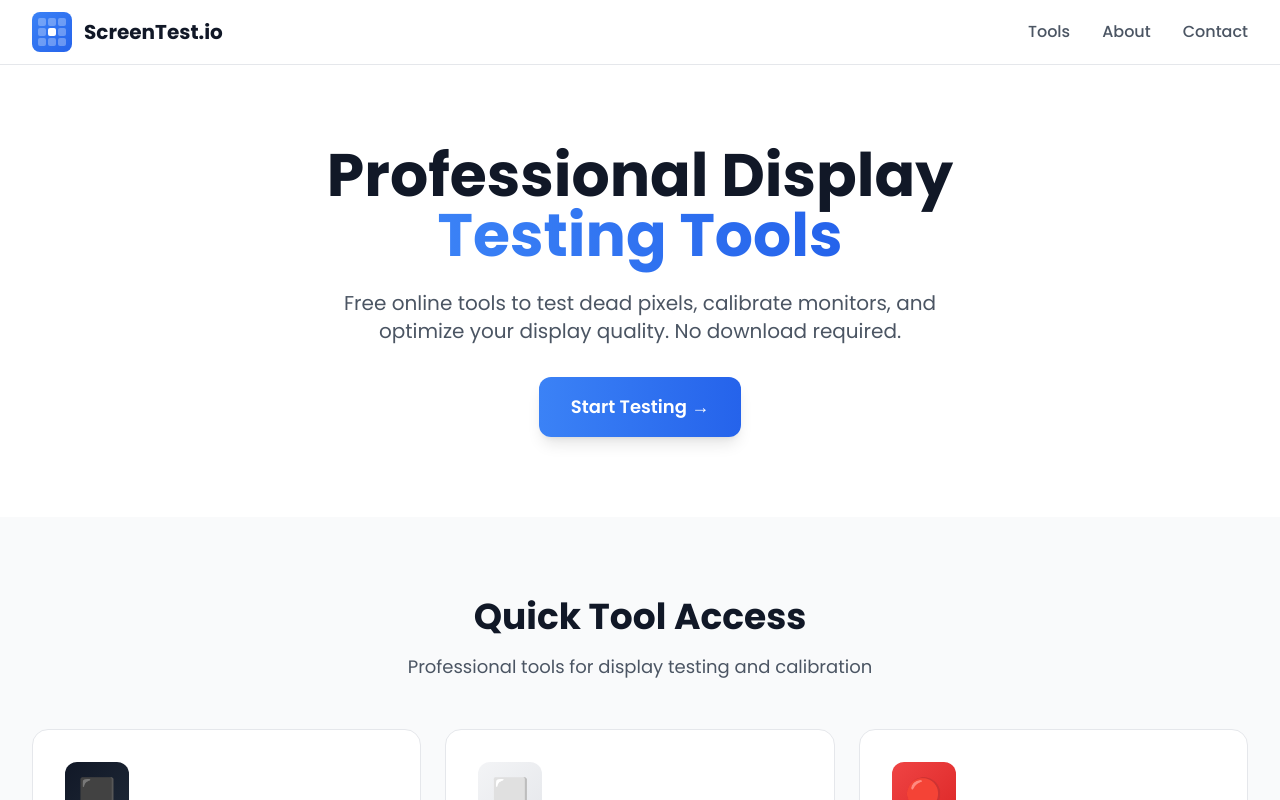
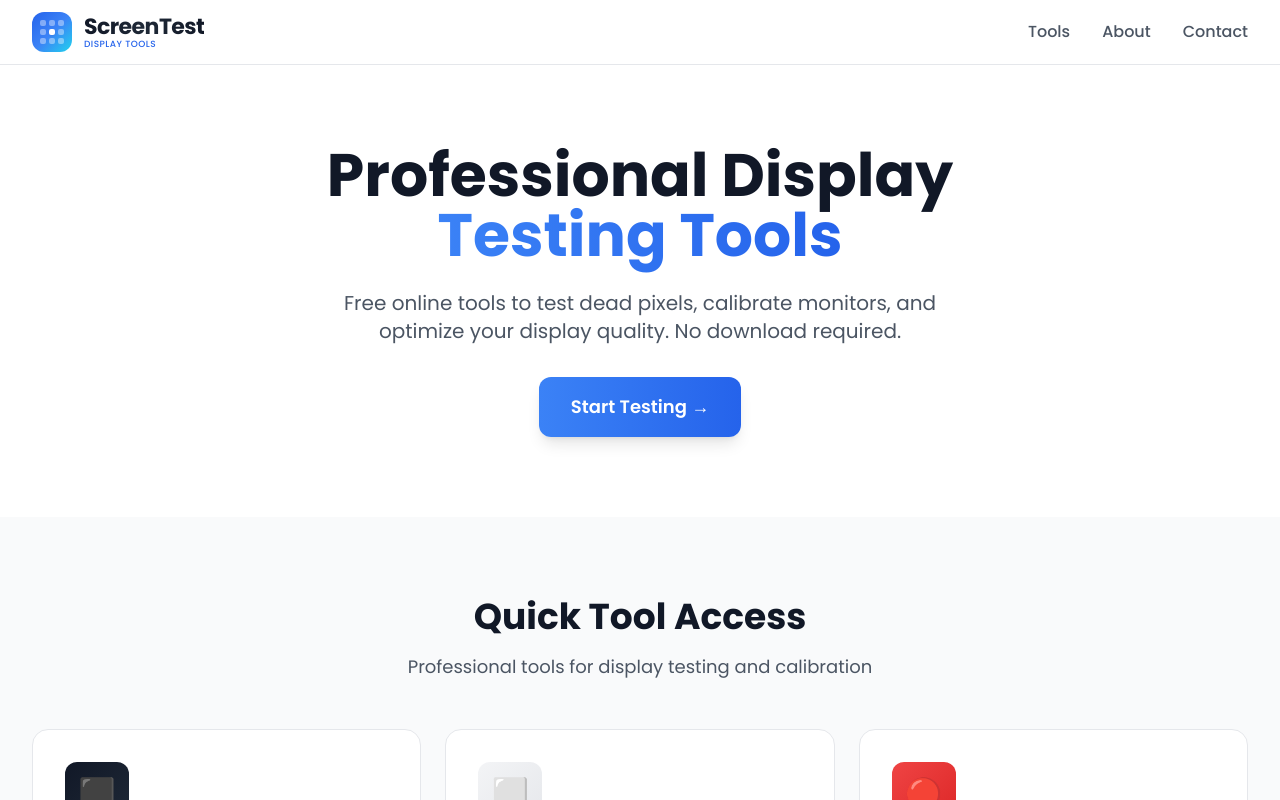
Before and after one commit to testscreentool-lgtm/screentest-io, a Next.js app: page / in a window 1280 px wide. Shown: the top 800 px of the page. Built offline with nearby package versions, Linux system fonts and the light colour scheme.

Commit message:
Update Header.tsx
Fix accessibility + redesign logo

```diff
--- a/components/Header.tsx
+++ b/components/Header.tsx
@@ -10,21 +10,39 @@ export default function Header() {
     <header className="bg-white border-b border-gray-200 sticky top-0 z-50">
       <div className="max-w-7xl mx-auto px-4 sm:px-6 lg:px-8">
         <div className="flex justify-between items-center h-16">
-          {/* Logo */}
-          <Link href="/" className="flex items-center space-x-3">
-            <div className="w-10 h-10 bg-gradient-to-br from-blue-500 to-blue-600 rounded-lg flex items-center justify-center">
-              <div className="grid grid-cols-3 grid-rows-3 gap-0.5">
+          {/* Logo - Modern Redesign */}
+          <Link href="/" className="flex items-center space-x-3 group">
+            {/* Modern Icon */}
+            <div className="relative w-10 h-10">
+              {/* Gradient Background */}
+              <div className="absolute inset-0 bg-gradient-to-br from-blue-600 via-blue-500 to-cyan-400 rounded-xl transform group-hover:scale-105 transition-transform duration-200"></div>
+
+              {/* Screen Grid Pattern */}
+              <div className="absolute inset-0 flex items-center justify-center">
+                <div className="grid grid-cols-3 grid-rows-3 gap-[3px]">
                   {[...Array(9)].map((_, i) => (
                     <div
                       key={i}
-                    className={`w-2 h-2 rounded-sm ${
-                      i === 4 ? 'bg-white' : 'bg-white/30'
+                      className={`w-[6px] h-[6px] rounded-[2px] transition-all duration-200 ${
+                        i === 4
+                          ? 'bg-white shadow-sm'
+                          : 'bg-white/40 group-hover:bg-white/60'
                       }`}
                     />
                   ))}
                 </div>
               </div>
-            <span className="text-xl font-bold text-gray-900">ScreenTest.io</span>
+            </div>
+
+            {/* Modern Typography - No .io */}
+            <div className="flex flex-col leading-none">
+              <span className="text-[22px] font-bold bg-gradient-to-r from-gray-900 via-gray-800 to-gray-900 bg-clip-text text-transparent tracking-tight">
+                ScreenTest
+              </span>
+              <span className="text-[9px] font-medium text-blue-600 tracking-wider uppercase mt-0.5">
+                Display Tools
+              </span>
+            </div>
           </Link>
 
           {/* Desktop Navigation */}
```
Lines whose indentation alone changed are shown as unchanged.
